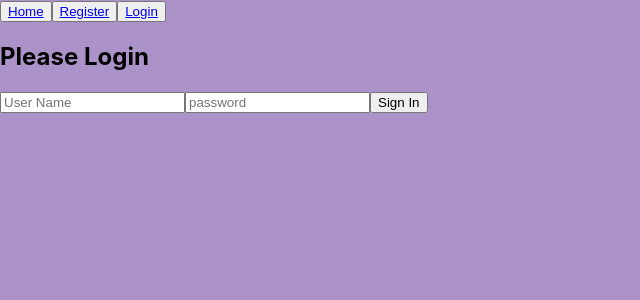
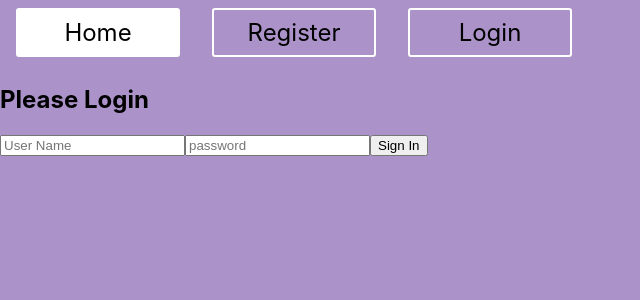
Before and after one commit to Build-Week-Pic-Metric-2/Front-End, a React (Create React App) app: page /login in a window 1280 px wide. Shown: the top 300 px of the page, without its empty margins (0-640 px from the left). Built offline with nearby package versions, Linux system fonts and the light colour scheme.

Commit message:
styled buttons

```diff
--- a/package.json
+++ b/package.json
@@ -11,7 +11,8 @@
     "react-scripts": "3.2.0",
     "redux": "^4.0.4",
     "redux-logger": "^3.0.6",
-    "redux-thunk": "^2.3.0"
+    "redux-thunk": "^2.3.0",
+    "styled-components": "^4.4.1"
   },
   "scripts": {
     "start": "react-scripts start",
--- a/src/App.css
+++ b/src/App.css
@@ -37,10 +37,11 @@
 .form {
   display: flex;
   flex-direction: column;
-  border: 2px solid black;
+  border: 1px solid sienna;
   width: 380px;
   height: 200px;
   padding: 2%;
+  border-radius: 1%;
 }
 .user-form {
   display: flex;
@@ -71,3 +72,7 @@
 .reg-h1{
   margin: 0 0 4% 0;
 }
+.link {
+  text-decoration: none;
+  color: black;
+}
--- a/src/Components/Navigation.js
+++ b/src/Components/Navigation.js
@@ -1,8 +1,31 @@
 import React from 'react';
-import { Button, Row } from 'reactstrap';
+import { Row } from 'reactstrap';
 import { NavLink, Link } from 'react-router-dom';
-import {getToken} from "../helpers/api"
+import {getToken} from "../helpers/api";
+import styled, { css } from 'styled-components';
 
+const Button = styled.a`
+  display: inline-block;
+  border-radius: 3px;
+  padding: .5rem 0;
+  margin: .5rem 1rem;
+  width: 10rem;
+  background: transparent;
+  color: white;
+  border: 2px solid white;
+  text-align: center;
+  font-size: 1.5rem;
+    text-decoration: none;
+  :hover{
+  background: lightgrey;
+  },
+
+  ${props =>
+    props.primary && css`
+      background: white;
+      color: black;
+    `};
+`;
 
 function Nav() {
 
@@ -10,14 +33,12 @@ function Nav() {
 
   return (
   <Row>
-    <Button>
-     <NavLink to="/">Home</NavLink>
-    </Button>
+    <Button href='/' primary styled='text-decoration:none'><NavLink className="link" to="/">Home</NavLink></Button>
 
-    <Button> <NavLink to="/register">Register</NavLink> </Button>
-        {!signedIn && <Button> <Link to="/login">Login</Link></Button>}
-         {signedIn && <Button><Link to="/account">Account</Link></Button>}
-         {signedIn && <Button> <Link to="/logout">Logout</Link></Button>}
+    <Button href='/register'> <NavLink className="link" to="/register">Register</NavLink> </Button>
+        {!signedIn && <Button href='login'> <Link className="link" to="/login">Login</Link></Button>}
+         {signedIn && <Button href='/account'><Link className="link" to="/account">Account</Link></Button>}
+         {signedIn && <Button href='/logout'> <Link className="link" to="/logout">Logout</Link></Button>}
   </Row>
   )
 }
```
Also changed, not shown: 1 other file (tests, documents, lock files or other folders).
